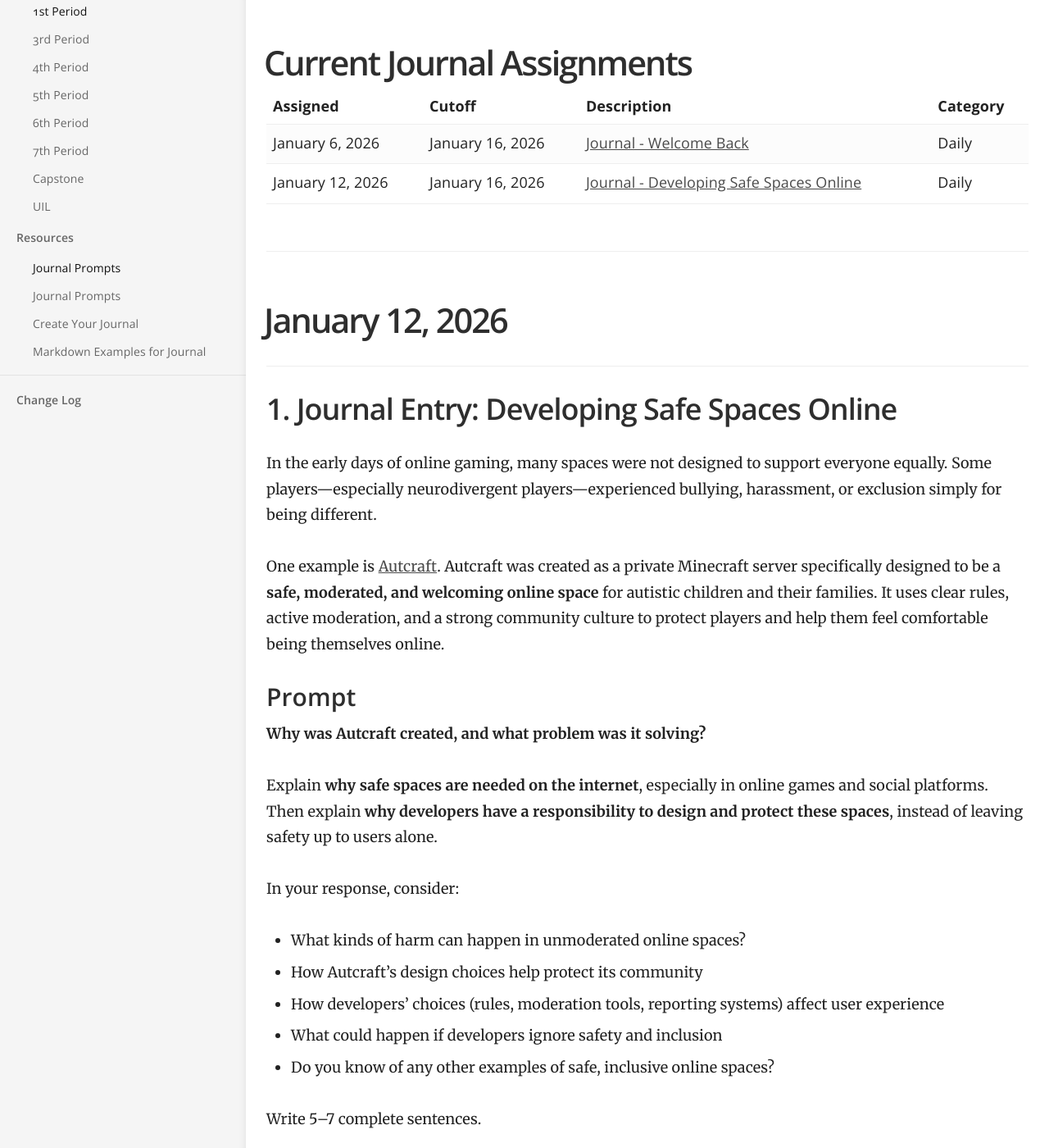
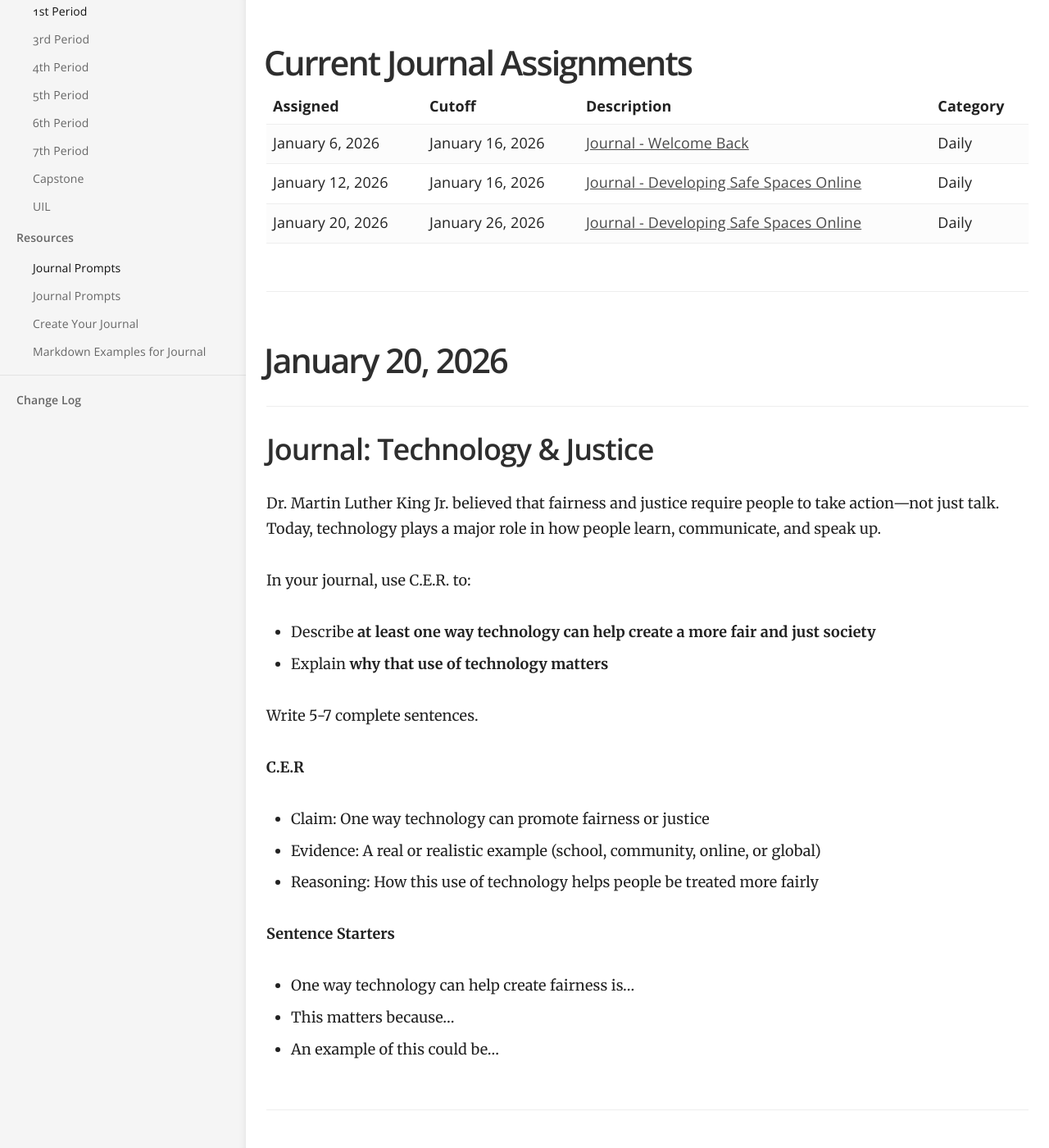
Before and after one commit to mswhitby/classroom, a Jekyll site: the page built from _docs/resources/journal.md, in a window 1280 px wide and 1400 px high, scrolled down 223 px. Shown: the whole window at 82% size. Built offline with Jekyll 4.4.1, drawn with Linux system fonts in a browser that asks for light colours; some of the changed text lies outside the part shown.

Commit message:
Updated lessons

```diff
--- a/_docs/resources/journal.md
+++ b/_docs/resources/journal.md
@@ -28,14 +28,46 @@ order: 1
     <td align="left">Daily</td>
   </tr>
 
+  <tr>
+    <td align="left">January 20, 2026</td>
+    <td align="left">January 26, 2026</td>
+    <td align="left"><a href="https://github.com/mswhitby/classroom/blob/main/_docs/resources/journal.md#january-20-2026">Journal - Developing Safe Spaces Online</a></td>
+    <td align="left">Daily</td>
+  </tr>
+
 
 </table>
 
 ****
 
+# January 20, 2026
+
+## Journal: Technology & Justice
+
+Dr. Martin Luther King Jr. believed that fairness and justice require people to take action—not just talk. Today, technology plays a major role in how people learn, communicate, and speak up.
+
+In your journal, use C.E.R. to:
+- Describe **at least one way technology can help create a more fair and just society**
+- Explain **why that use of technology matters**
+
+Write 5-7 complete sentences.
+
+**C.E.R**
+- Claim: One way technology can promote fairness or justice
+- Evidence: A real or realistic example (school, community, online, or global)
+- Reasoning: How this use of technology helps people be treated more fairly
+
+**Sentence Starters**
+- One way technology can help create fairness is…
+- This matters because…
+- An example of this could be…
+
+----
+
+
 # January 12, 2026
 
-## 1. Journal Entry: Developing Safe Spaces Online
+## Journal Entry: Developing Safe Spaces Online
 
 In the early days of online gaming, many spaces were not designed to support everyone equally. Some players—especially neurodivergent players—experienced bullying, harassment, or exclusion simply for being different.
 
```
Also changed, not shown: _docs/classes/1st.md (+1 -2 lines), _docs/classes/3rd.md (+34 -0 lines).
